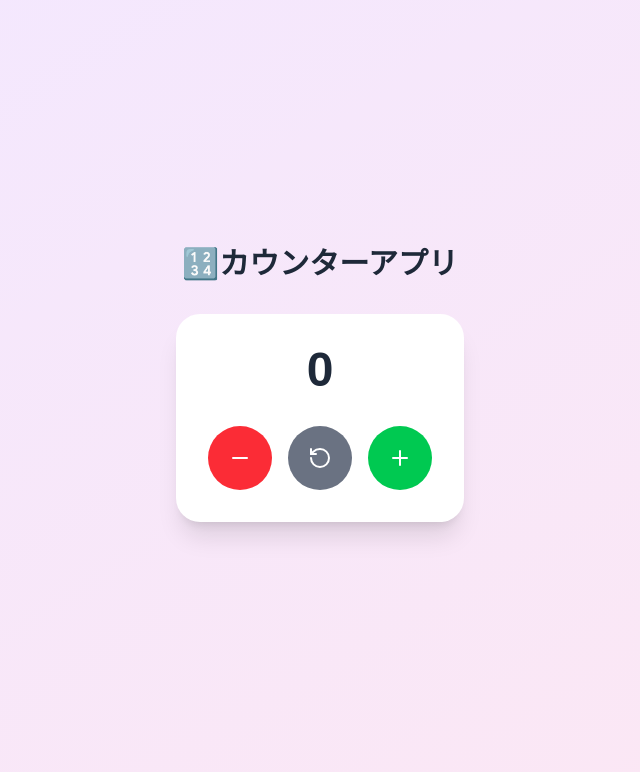
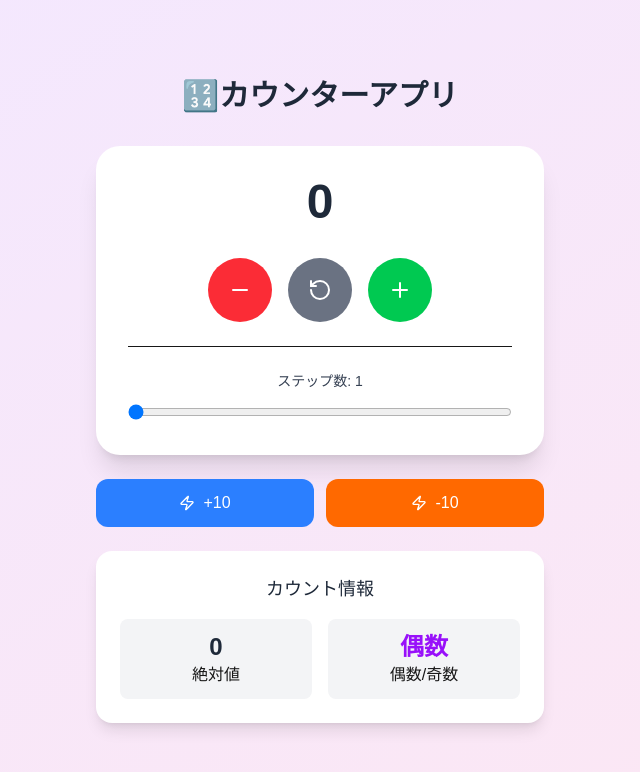
Before and after one commit to tomoya-takubo/counter-app, a Next.js app: page / in a window 1280 px wide. Shown: the top 772 px of the page, without its empty margins (320-960 px from the left). Built offline with nearby package versions, Linux system fonts and the light colour scheme.

Commit message:
プロジェクトが一旦完成

```diff
--- a/app/page.tsx
+++ b/app/page.tsx
@@ -1,34 +1,105 @@
 'use client';
 
-import { Plus, Minus, RotateCcw } from 'lucide-react';
+import React from 'react';
+import { useState } from 'react';
+import { Plus, Minus, RotateCcw, Zap } from 'lucide-react';
+
 
 export default function Home() {
+  // カウンターの状態を管理するためのステート
+  const [count, setCount] = useState(0);
+  // ステップ数を管理するステート
+  const [step, setStep] = useState(1);
+  // カウンターの値を増やす関数
+  const increment = () => setCount(count + step);
+  // カウンターの値を減らす関数
+  const decrement = () => setCount(count - step);
+  // カウンターの値をリセットする関数
+  const reset = () => setCount(0);
+
   return (
     <>
       <div className="min-h-screen flex items-center justify-center bg-gradient-to-br from-purple-100 to-pink-100">
-        <div>
-          <div className="text-center mb-8">
+        <div className='max-w-md w-full'>
           <div className="text-center mb-8">
             <h1 className="text-3xl font-bold text-gray-800">🔢カウンターアプリ</h1>
           </div>
-            <div className="bg-white rounded-3xl shadow-xl p-8">
+
+          <div className="bg-white rounded-3xl shadow-xl p-8 mb-6">
             <div className="text-center mb-8">
-                <div className="text-5xl font-bold text-gray-800">0</div>
+              <div className="text-5xl font-bold text-gray-800">{count}</div>
             </div>
-              <div className="flex justify-center gap-4">
-                <button className="bg-red-500 text-white w-16 h-16 rounded-full flex items-center justify-center">
+            <div className="flex justify-center gap-4 mb-6">
+              {/* カウンタを減らすボタン */}
+              <button onClick={decrement} className="bg-red-500 text-white w-16 h-16 rounded-full flex items-center justify-center">
                 <Minus className= "w-6 h-6" />
               </button>
-                <button className="bg-gray-500 text-white w-16 h-16 rounded-full flex items-center justify-center">
+              {/* カウンタをリセットするボタン */}
+              <button onClick={reset} className="bg-gray-500 text-white w-16 h-16 rounded-full flex items-center justify-center">
                 <RotateCcw className= "w-6 h-6" />
               </button>
-                <button className="bg-green-500 text-white w-16 h-16 rounded-full flex items-center justify-center">
+              {/* カウンタを増やすボタン */}
+              <button onClick={increment} className="bg-green-500 text-white w-16 h-16 rounded-full flex items-center justify-center">
                 <Plus className= "w-6 h-6" />
               </button>
             </div>
 
+            <div className='border-t pt-6'>
+              <div className='text-center'>
+                <label className='text-sm font-medium text-gray-700 mb-2 block'>
+                  ステップ数: {step}
+                </label>
+                <input
+                  type="range"
+                  min={1}
+                  max={10}
+                  value={step}
+                  onChange={(e) => setStep(Number(e.target.value))}
+                  className='w-full h-2 bg-gray-200 rounded-lg'
+                  />
               </div>
             </div>
+          </div>
+
+          <div className='grid grid-cols-2 gap-3 mb-6'>
+            <button
+              onClick={() => setCount(count + 10)}
+              className='bg-blue-500 hover:bg-blue-600 text-white py-3 px-4 rounded-xl flex items-center justify-center gap-2'
+            >
+              <Zap className='w-4 h-4' />
+              +10
+            </button>
+            <button
+              onClick={() => setCount(count - 10)}
+              className='bg-orange-500 hover:bg-orange-600 text-white py-3 px-4 rounded-xl flex items-center justify-center gap-2'
+            >
+              <Zap className='w-4 h-4' />
+              -10
+            </button>
+          </div>
+
+          <div className='bg-white rounded-2xl shadow-lg p-6'>
+            <h3 className='text-lg font-smibold text-gray-800 mb-4 text-center'>
+              カウント情報
+            </h3>
+            <div className='grid grid-cols-2 gap-4 text-center'>
+              <div className='bg-gray-100 rounded-lg p-3'>
+                <div className='text-2xl font-bold text-gray-800'>
+                  {Math.abs(count)}
+                </div>
+                <div>絶対値</div>
+              </div>
+              <div className='bg-gray-100 rounded-lg p-3'>
+                <div className='text-2xl font-bold text-purple-600'>
+                  {count % 2 === 0 ? '偶数' : '奇数'}
+                </div>
+                <div>
+                  偶数/奇数
+                </div>
+              </div>
+            </div>
+          </div>
+
         </div>
       </div>
     </>
```
Lines whose indentation alone changed are shown as unchanged.
